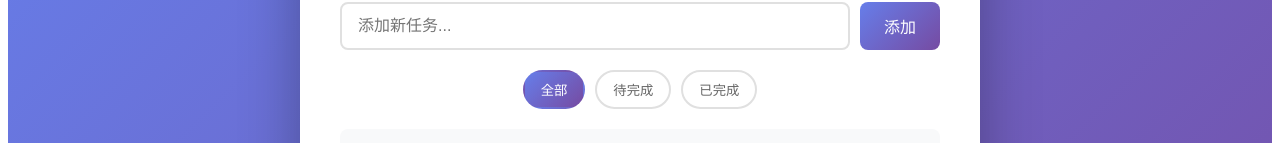
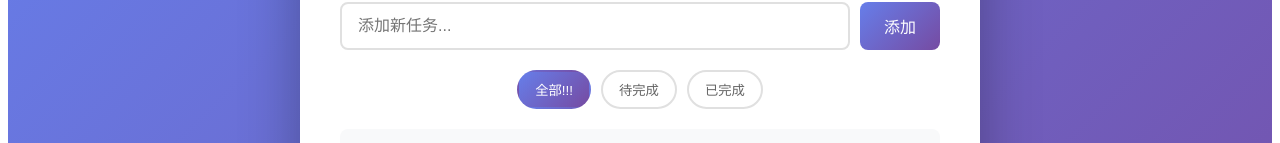
Before and after one commit to libraty/git-demo, a Vue app: page / in a window 1280 px wide. Shown: the part 190-333 px from the top of the page. Built offline with nearby package versions, Linux system fonts and the light colour scheme.

Commit message:
feat:测试

```diff
--- a/src/components/TodoFilters.vue
+++ b/src/components/TodoFilters.vue
@@ -1,6 +1,6 @@
 <template>
   <div class="todo-filters">
-    <button class="filter-btn active">全部</button>
+    <button class="filter-btn active">全部!!!</button>
     <button class="filter-btn">待完成</button>
     <button class="filter-btn">已完成</button>
   </div>
```
